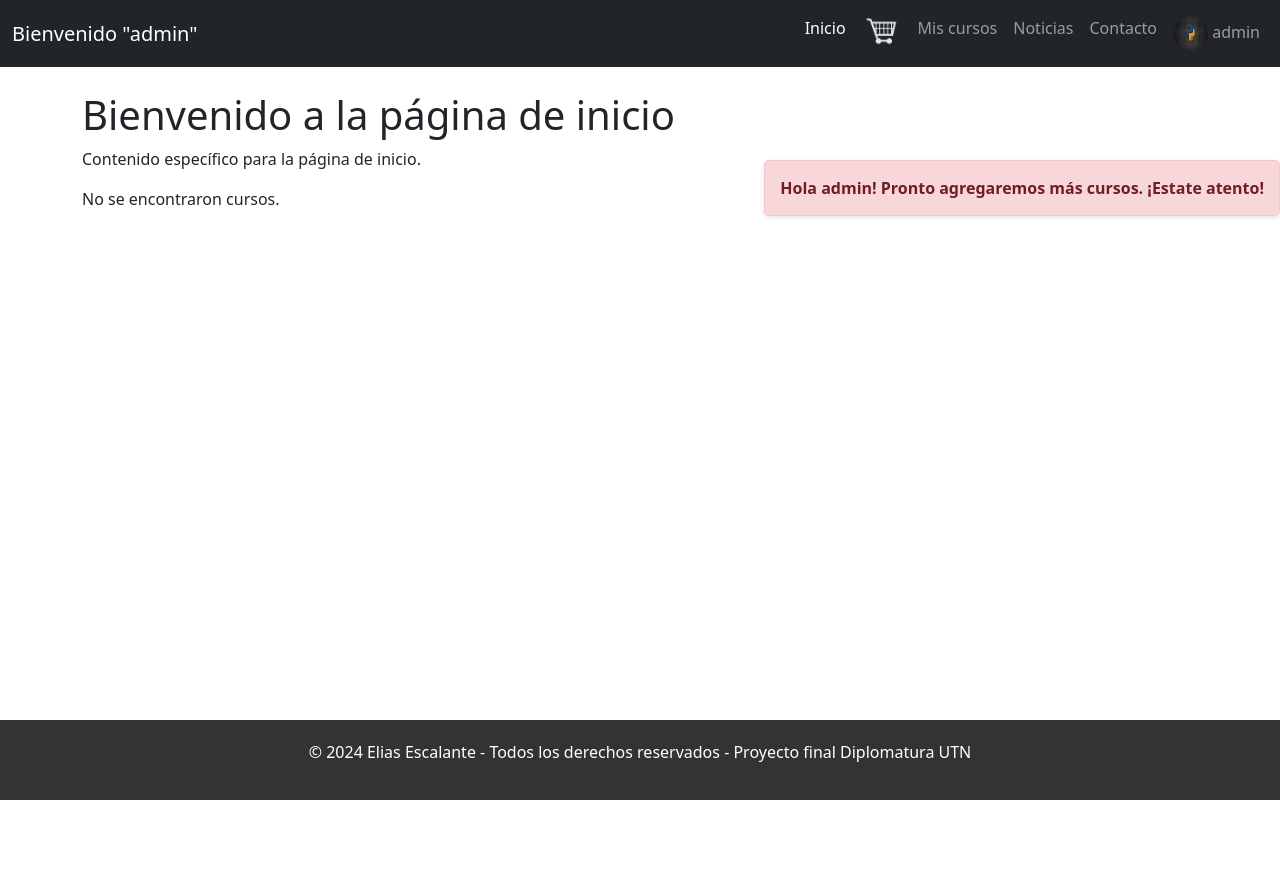
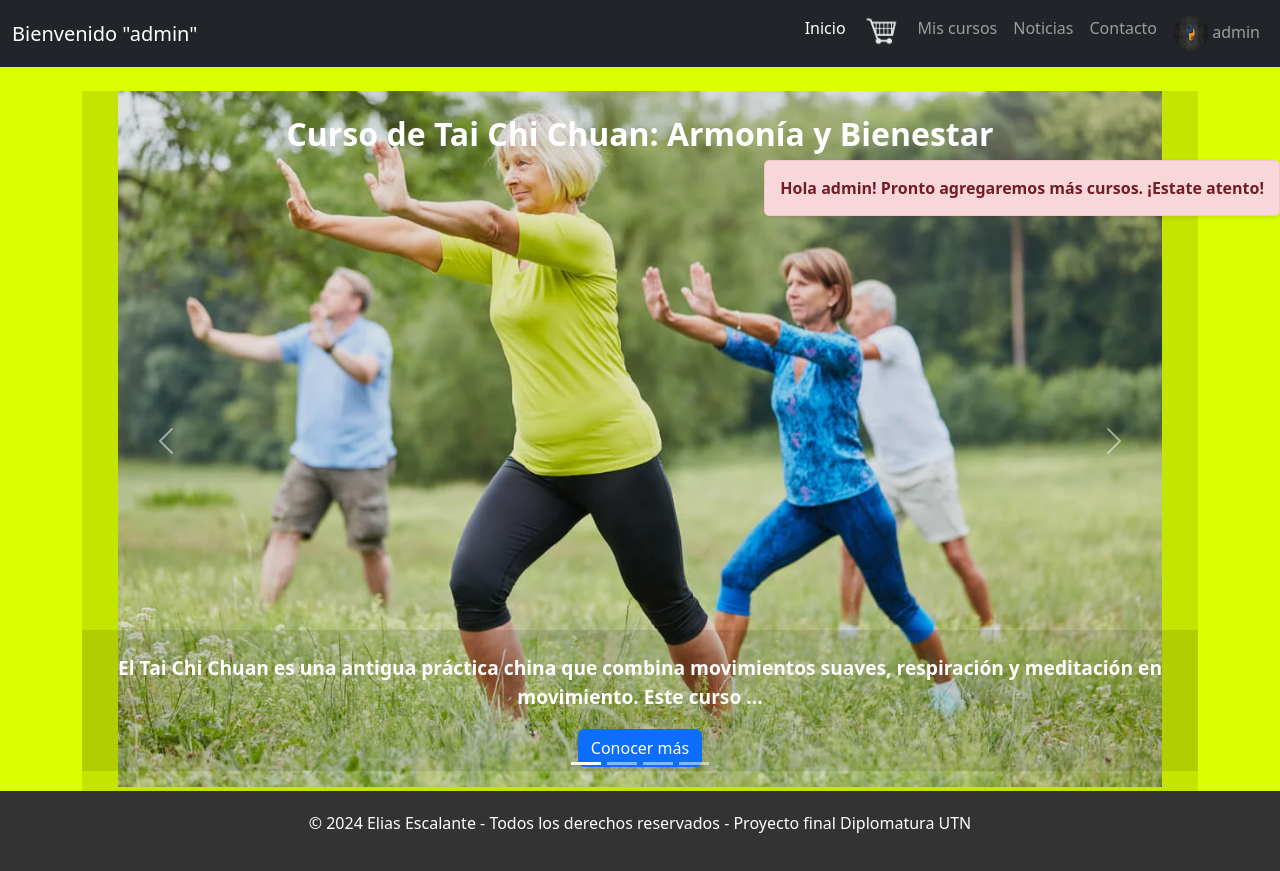
Before and after one commit to eliasescalante/CursosMarciales_UTN, a Django app: page /usuarios/home/ in a window 1280 px wide. Before the commit the page ends 800 px from the top, so only its background shows below. Run offline with Django 5.2, Linux system fonts and the light colour scheme; a user stored in the database is signed in; data comes from the database, SQL or seed files in the repository; both versions use the stored data as it was after the commit.

Commit message:
arreglo a home y carrusel

```diff
--- a/cursos/urls.py
+++ b/cursos/urls.py
@@ -2,5 +2,5 @@ from django.urls import path
 from . import views
 
 urlpatterns = [
-    path('', views.home, name='home'),  # Asegúrate de que sea 'home' en lugar de 'index'
+    path('home/', views.home_cursos, name='home_cursos'),  # Asegúrate de que sea 'home' en lugar de 'index'
 ]
--- a/cursos/views.py
+++ b/cursos/views.py
@@ -1,6 +1,6 @@
 from .models import Curso
+from django.shortcuts import render
 
-def home(request):
+def home_cursos(request):
     cursos = Curso.objects.all()  # O la consulta que necesites
-    print(cursos)  # Verifica que los cursos están siendo recuperados correctamente
     return render(request, 'home.html', {'cursos': cursos})
--- a/templates/academia/home.html
+++ /dev/null
@@ -1,45 +0,0 @@
-{% extends "layout.html" %}
-{% load static %}
-
-{% block title %}Inicio - Mi Sitio{% endblock %}
-
-{% block content %}
-    <h1>Bienvenido a la página de inicio</h1>
-    <p>Contenido específico para la página de inicio.</p>
-
-    <!-- para debugear los cursos porque no me levanta -->
-    {% if cursos %}
-        <p>Cursos encontrados: {{ cursos.count }}</p>
-    {% else %}
-        <p>No se encontraron cursos.</p>
-    {% endif %}
-
-    {% include 'descripcion_lateral.html' %}
-
-    <!-- Carrusel de cursos -->
-    <div id="cursoCarrusel" class="carousel slide" data-bs-ride="carousel">
-        <div class="carousel-inner">
-            {% for curso in cursos %}
-                <div class="carousel-item {% if forloop.first %}active{% endif %}">
-                    <img src="{{ curso.imagen.url }}" class="d-block w-100" alt="{{ curso.nombre }}">
-                    <div class="carousel-caption d-none d-md-block">
-                        <h5>{{ curso.nombre }}</h5>
-                        <p>{{ curso.descripcion }}</p>
-                    </div>
-                </div>
-            {% endfor %}
-        </div>
-        <button class="carousel-control-prev" type="button" data-bs-target="#cursoCarrusel" data-bs-slide="prev">
-            <span class="carousel-control-prev-icon" aria-hidden="true"></span>
-            <span class="visually-hidden">Previous</span>
-        </button>
-        <button class="carousel-control-next" type="button" data-bs-target="#cursoCarrusel" data-bs-slide="next">
-            <span class="carousel-control-next-icon" aria-hidden="true"></span>
-            <span class="visually-hidden">Next</span>
-        </button>
-    </div>
-{% endblock %}
-
-{% block js_extra %}
-    <script src="https://cdn.jsdelivr.net/npm/bootstrap@5.3.0-alpha1/dist/js/bootstrap.bundle.min.js"></script>
-{% endblock %}
--- /dev/null
+++ b/templates/cursos/home.html
@@ -0,0 +1,71 @@
+{% extends "layout.html" %}
+{% load static %}
+
+{% block title %}Inicio - Mi Sitio{% endblock %}
+
+{% block content %}
+    {% include 'descripcion_lateral.html' %}
+
+    <!-- Carrusel de cursos -->
+    <div class="col-12">
+        <div id="carouselExampleIndicators" class="carousel slide" data-bs-ride="carousel">
+            <!-- Indicadores del carrusel -->
+            <div class="carousel-indicators">
+                {% for curso in cursos %}
+                    <button type="button" data-bs-target="#carouselExampleIndicators" data-bs-slide-to="{{ forloop.counter0 }}" class="{% if forloop.first %}active{% endif %}" aria-label="Slide {{ forloop.counter }}"></button>
+                {% endfor %}
+            </div>
+
+            <div class="carousel-inner">
+                {% for curso in cursos %}
+                    <div class="carousel-item {% if forloop.first %}active{% endif %}">
+                        <img class="card-img-top pb-1 img_lat" src="{{ curso.imagen.url }}" alt="{{ curso.nombre }}" />
+                        <!-- Contenedor de texto, ahora con título arriba, descripción abajo y el botón -->
+                        <div class="carousel-caption d-none d-md-block text-white p-4 position-absolute top-0 start-0 w-100 bg-opacity-50">
+                            <h5 style="font-size: 2rem; font-weight: bold;">{{ curso.nombre }}</h5>
+                        </div>
+                        <div class="carousel-caption d-none d-md-block text-white p-4 position-absolute bottom-0 start-0 w-100 bg-opacity-50">
+                            <p style="font-size: 1.2rem;">{{ curso.Descripcion|truncatewords:20 }}</p> <!-- Descripción truncada -->
+                            <a href="#" class="btn btn-primary">Conocer más</a>
+                        </div>
+                    </div>
+                {% endfor %}
+            </div>
+
+            <!-- Controles del carrusel -->
+            <button class="carousel-control-prev" type="button" data-bs-target="#carouselExampleIndicators" data-bs-slide="prev">
+                <span class="carousel-control-prev-icon" aria-hidden="true"></span>
+                <span class="visually-hidden">Previous</span>
+            </button>
+            <button class="carousel-control-next" type="button" data-bs-target="#carouselExampleIndicators" data-bs-slide="next">
+                <span class="carousel-control-next-icon" aria-hidden="true"></span>
+                <span class="visually-hidden">Next</span>
+            </button>
+        </div>
+    </div>
+
+    <style>
+        body{
+            background-color: #DAFF00;
+        }
+
+        .carousel-caption {
+            text-align: center;
+            font-size: 1.5rem;
+            font-weight: bold;
+            color: #DAFF00;
+            background-color: rgba(0, 0, 0, 0.1);
+        }
+
+        .carousel-item img {
+            width: 100%;
+            height: 700px;
+            object-fit: contain;
+        }
+    </style>
+{% endblock %}
+
+{% block js_extra %}
+    <!-- Agregar Bootstrap JS al final de la página -->
+    <script src="https://cdn.jsdelivr.net/npm/bootstrap@5.3.0-alpha1/dist/js/bootstrap.bundle.min.js"></script>
+{% endblock %}
--- a/templates/layout.html
+++ b/templates/layout.html
@@ -25,7 +25,7 @@
                 <div class="collapse navbar-collapse" id="navbarNav">
                     <ul class="navbar-nav ms-auto">
                         <li class="nav-item">
-                            <a class="nav-link active" aria-current="page" href="{% url 'home'%}">Inicio</a>
+                            <a class="nav-link active" aria-current="page" href="{% url 'home_usuarios'%}">Inicio</a>
                         </li>
                         <li class="nav-item">
                             <a class="nav-link" href="#">
--- a/usuarios/urls.py
+++ b/usuarios/urls.py
@@ -2,7 +2,7 @@ from django.urls import path
 from . import views
 
 urlpatterns = [
-    path('home/', views.home, name='home'),  # URL para home
+    path('home/', views.home_usuarios, name='home_usuarios'),  # URL para home
     path('login/', views.user_login, name='login'),
     path('register/', views.user_register, name='register')
 ]
--- a/usuarios/views.py
+++ b/usuarios/views.py
@@ -3,13 +3,15 @@ from django.contrib.auth import authenticate, login
 from django.contrib import messages
 from .forms import UserRegistrationForm
 from .models import User
+from cursos.models import Curso
+
 from django.contrib.auth.decorators import login_required
 
 # Vista para el inicio
 @login_required
-def home(request):
-    return render(request, 'academia/home.html')  # Muestra la página de inicio solo para usuarios logueados
-
+def home_usuarios(request):
+    cursos = Curso.objects.all()
+    return render(request, 'cursos/home.html', {'cursos': cursos})  # Muestra la página de inicio solo para usuarios logueados
 # Vista para el login de usuario
 def user_login(request):
     if request.method == "POST":
@@ -22,7 +24,7 @@ def user_login(request):
             # Verifica si la contraseña es correcta
             if usuario.check_password(password):
                 login(request, usuario)  # Inicia sesión con el modelo User de Django
-                return redirect('home')  # Redirige a la página de inicio
+                return redirect('home_usuarios')  # Redirige a la página de inicio
             else:
                 messages.error(request, "Correo o contraseña incorrectos.")
         except User.DoesNotExist:
```
Also changed, not shown: db.sqlite3, media/producto/2024/11/16/abanico.jpg (added), media/producto/2024/11/16/cardio.webp (added), media/producto/2024/11/16/sanda.jpg (added), media/profile_images/yo_chiquito.jpg (added), static/academia/css/home.css (added), static/cursos/img/abanico.jpg (added), static/cursos/img/cardio.webp (added), static/cursos/img/sanda.jpg (added).
